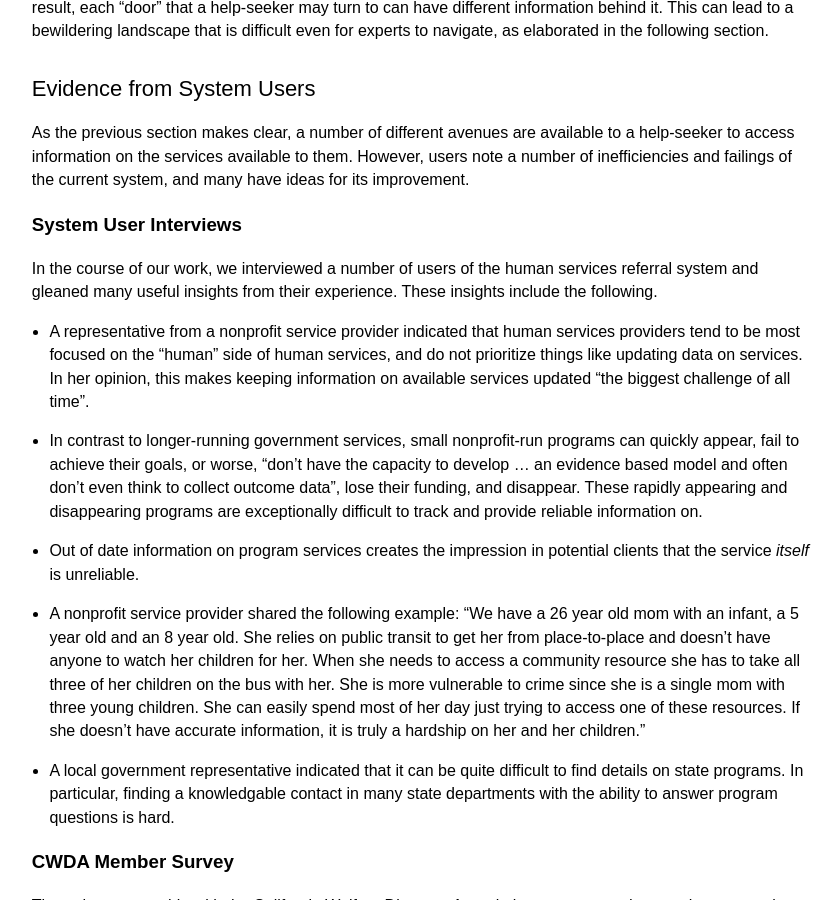
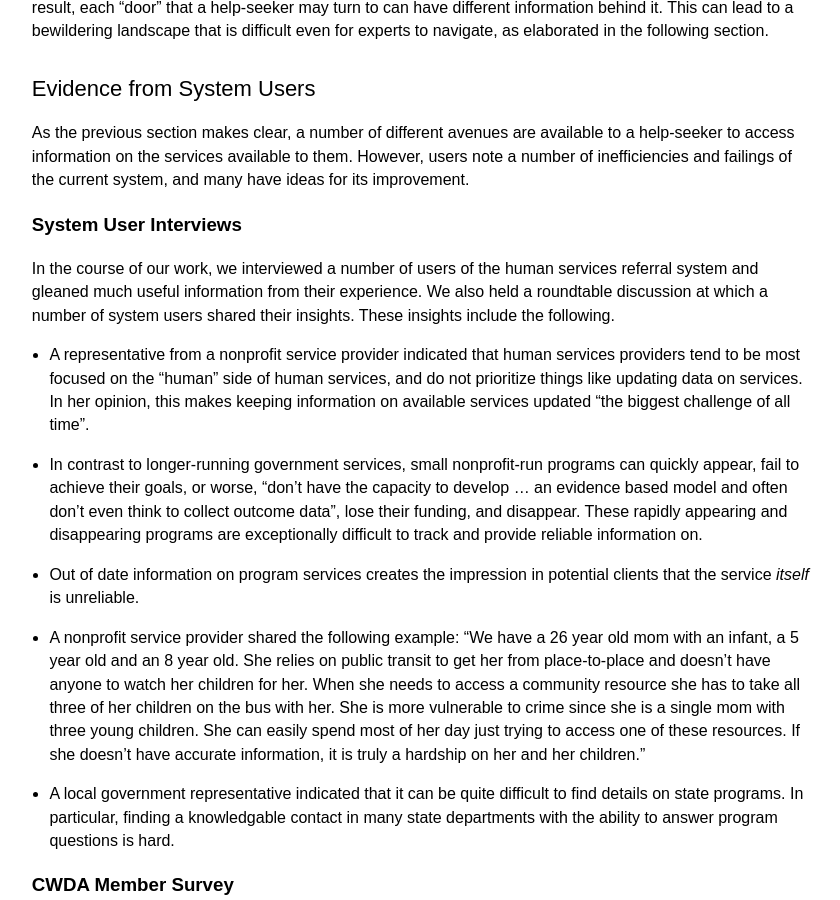
Before and after one commit to joelrip/human-services-scoping-plan, a Jekyll site: the page built from _pages/discovery-research.md, in a window 1280 px wide and 900 px high, scrolled down 1479 px. Shown: the whole window, without its empty margins (411-1251 px from the left). Built offline with Jekyll 4.4.1, drawn with Linux system fonts in a browser that asks for light colours.

Commit message:
Minor discovery and works cited edits

```diff
--- a/_pages/discovery-research.md
+++ b/_pages/discovery-research.md
@@ -21,7 +21,7 @@ The numerous different methods by which help-seekers can gain access to informat
 As the previous section makes clear, a number of different avenues are available to a help-seeker to access information on the services available to them. However, users note a number of inefficiencies and failings of the current system, and many have ideas for its improvement.
 
 ### System User Interviews
-In the course of our work, we interviewed a number of users of the human services referral system and gleaned many useful insights from their experience. These insights include the following.
+In the course of our work, we interviewed a number of users of the human services referral system and gleaned much useful information from their experience. We also held a roundtable discussion at which a number of system users shared their insights. These insights include the following.
 
 - A representative from a nonprofit service provider indicated that human services providers tend to be most focused on the "human" side of human services, and do not prioritize things like updating data on services. In her opinion, this makes keeping information on available services updated "the biggest challenge of all time".
 - In contrast to longer-running government services, small nonprofit-run programs can quickly appear, fail to achieve their goals, or worse, "don’t have the capacity to develop ... an evidence based model and often don’t even think to collect outcome data", lose their funding, and disappear. These rapidly appearing and disappearing programs are exceptionally difficult to track and provide reliable information on.
```
Also changed, not shown: _pages/works-cited-and-thanks.md (+1 -1 lines).
